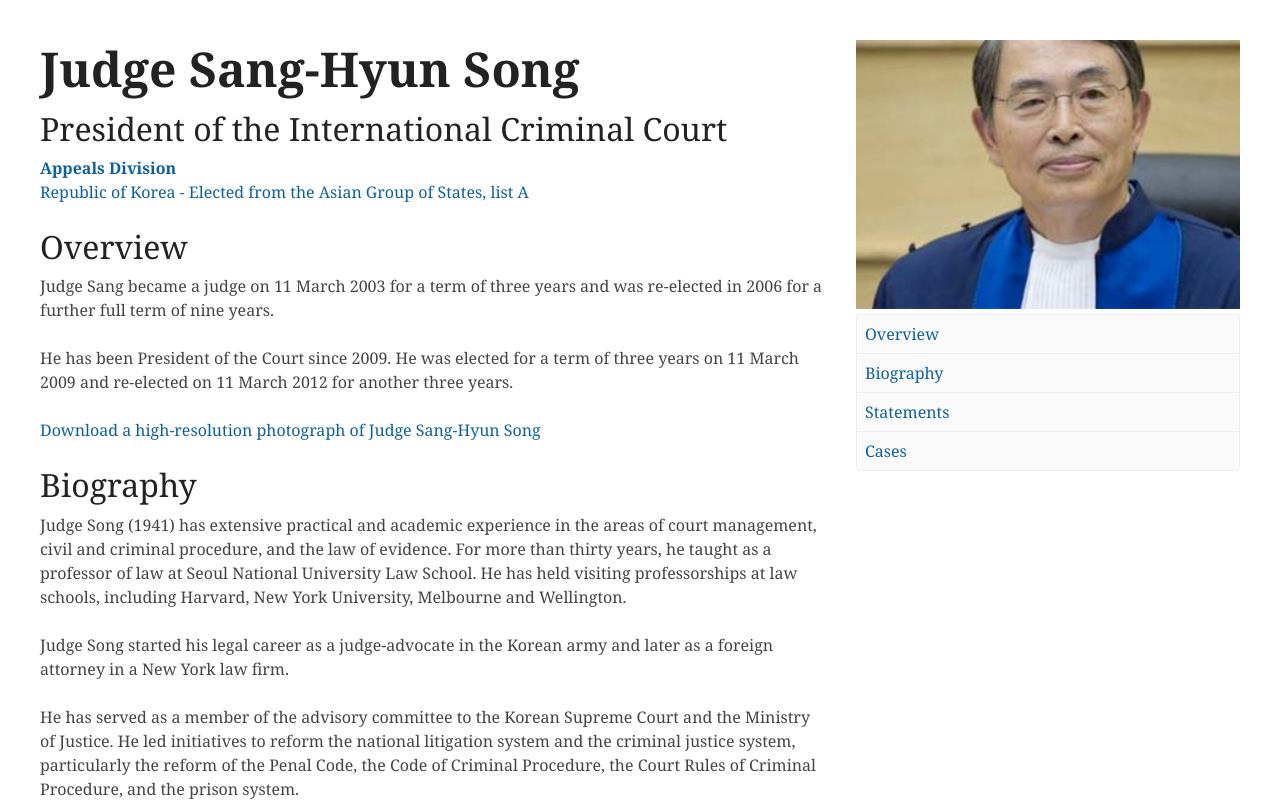
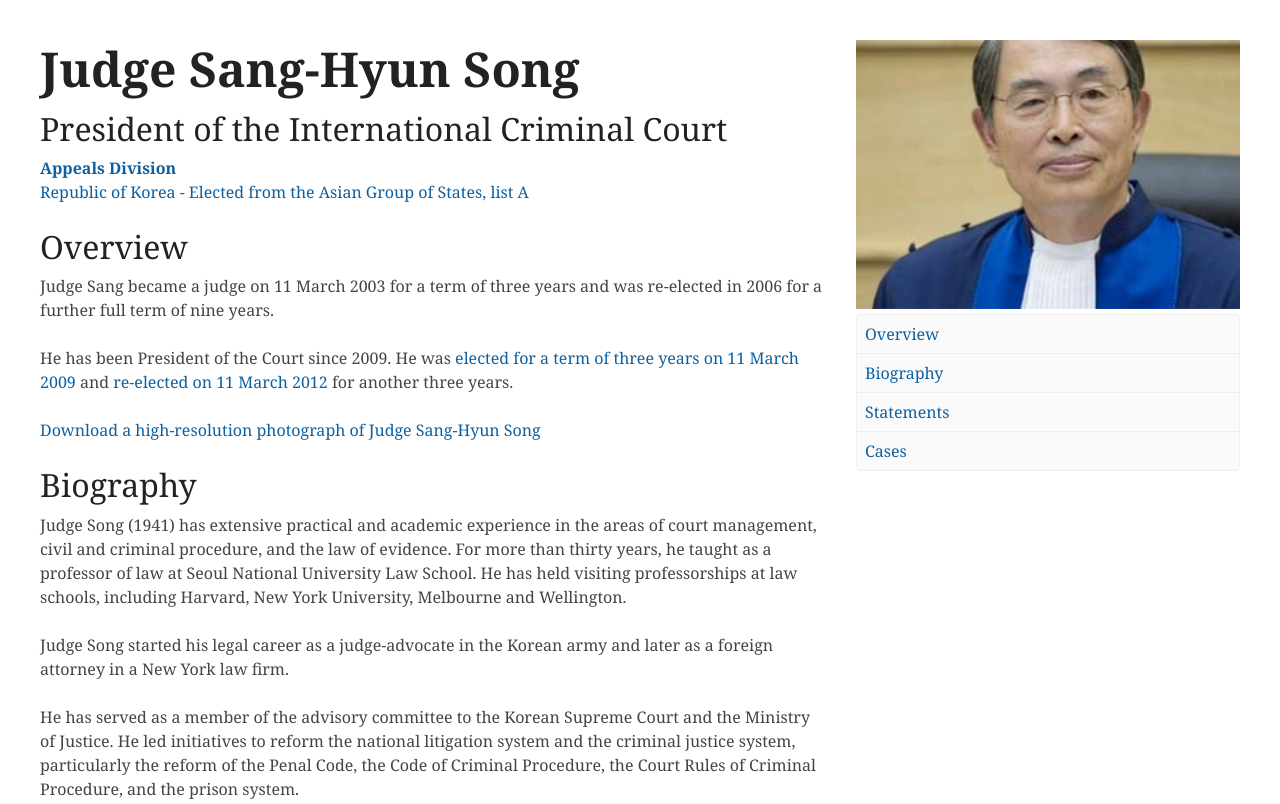
Before and after one commit to robertocarroll/icc-beta, a plain HTML site: page who-who/biography.html in a window 1280 px wide. Shown: the top 804 px of the page. Drawn offline with nearby package versions, Linux system fonts and the light colour scheme.

Commit message:
Added links to press releases

```diff
--- a/who-who/biography.html
+++ b/who-who/biography.html
@@ -54,7 +54,7 @@
 <h2 id="overview">Overview</h2>
 <p>Judge Sang became a judge on 11 March 2003 for a term of three years and was re-elected in 2006 for a further full term of nine years.</p>
 
-<p>He has been President of the Court since 2009. He was elected for a term of three years on 11 March 2009 and re-elected on 11 March 2012 for another three years.</p>
+<p>He has been President of the Court since 2009. He was <a href="http://icc-cpi.int/en_menus/icc/press%20and%20media/press%20releases/press%20releases%20%282009%29/Pages/judge%20song%20_republic%20of%20korea_%20elected%20president%20of%20the%20international%20criminal%20.aspx">elected for a term of three years on 11 March 2009</a> and <a href="http://icc-cpi.int/en_menus/icc/press%20and%20media/press%20releases/Pages/pr773.aspx">re-elected on 11 March 2012</a> for another three years.</p>
 
 <p><a href="#">Download a high-resolution photograph of Judge Sang-Hyun Song</a></p>
 
```
